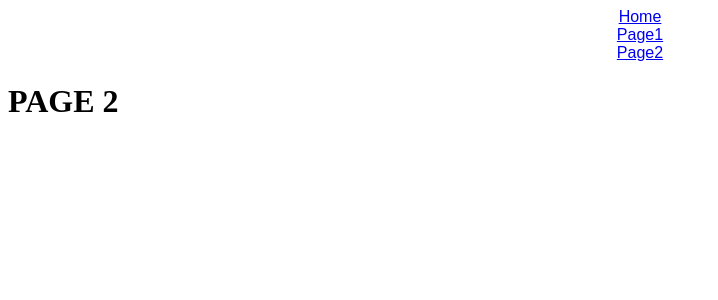
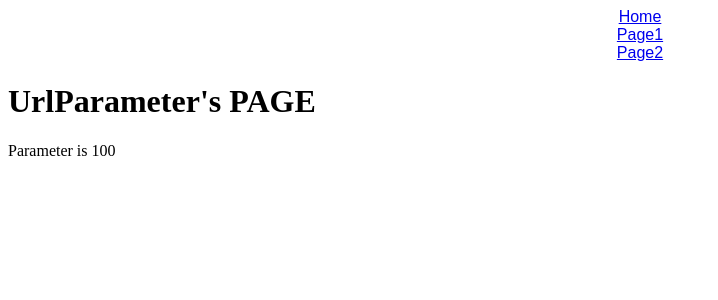
Before and after one commit to Remi-1201/React-router-app, a React (Create React App) app: page /page2/100 in a window 1280 px wide. Shown: the top 300 px of the page, without its empty margins (0-718 px from the left). Built offline with nearby package versions, Linux system fonts and the light colour scheme.

Commit message:
5. URL パラメータを扱う

```diff
--- a/package.json
+++ b/package.json
@@ -10,7 +10,7 @@
   "dependencies": {
     "react": "18.0.0",
     "react-dom": "18.0.0",
-    "react-router-dom": "5.0.0",
+    "react-router-dom": "5.1.0",
     "react-scripts": "4.0.0"
   },
   "devDependencies": {
--- a/src/Page2.jsx
+++ b/src/Page2.jsx
@@ -1,7 +1,11 @@
+import { Link } from "react-router-dom";
+
 export const Page2 = () => {
   return (
     <div>
       <h1>PAGE 2</h1>
+      {/* [100]=id */}
+      <Link to="page2/100">URL Parameter</Link>
     </div>
   );
 };
--- /dev/null
+++ b/src/UrlParameter.jsx
@@ -0,0 +1,13 @@
+// 5- Use react-router-dom > 5.1.0
+import { useParams } from "react-router-dom";
+
+export const UrlParameter = () => {
+  // {id} is imported from src/router/
+  const { id } = useParams();
+  return (
+    <div>
+      <h1>UrlParameter's PAGE</h1>
+      <p>Parameter is {id}</p>
+    </div>
+  );
+};
--- /dev/null
+++ b/src/router/Page2Routes.jsx
@@ -0,0 +1,15 @@
+import { Page2 } from "../Page2";
+import { UrlParameter } from "../UrlParameter";
+
+export const page2Routes = [
+  {
+    path: "/",
+    exact: true,
+    children: <Page2 />
+  },
+  {
+    path: "/:id",
+    exact: false,
+    children: <UrlParameter />
+  }
+];
--- a/src/router/Router.jsx
+++ b/src/router/Router.jsx
@@ -3,6 +3,7 @@
 import { Home } from "../Home";
 import { Page2 } from "../Page2";
 import { page1Routes } from "./Page1Routes";
+import { page2Routes } from "./Page2Routes";
 
 export const Router = () => {
   return (
@@ -30,9 +31,23 @@
           </Switch>
         )}
       />
-      <Route path="/page2">
-        <Page2 />
-      </Route>
+      {/* 5- Add detail of PAGE 2 */}
+      <Route
+        path="/page2"
+        render={({ match: { url } }) => (
+          <Switch>
+            {page2Routes.map((route) => (
+              <Route
+                key={route.path}
+                exact={route.exact}
+                path={`${url}${route.path}`}
+              >
+                {route.children}
+              </Route>
+            ))}
+          </Switch>
+        )}
+      />
     </Switch>
   );
 };
```
Also changed, not shown: 1 other file (tests, documents, lock files or other folders).
